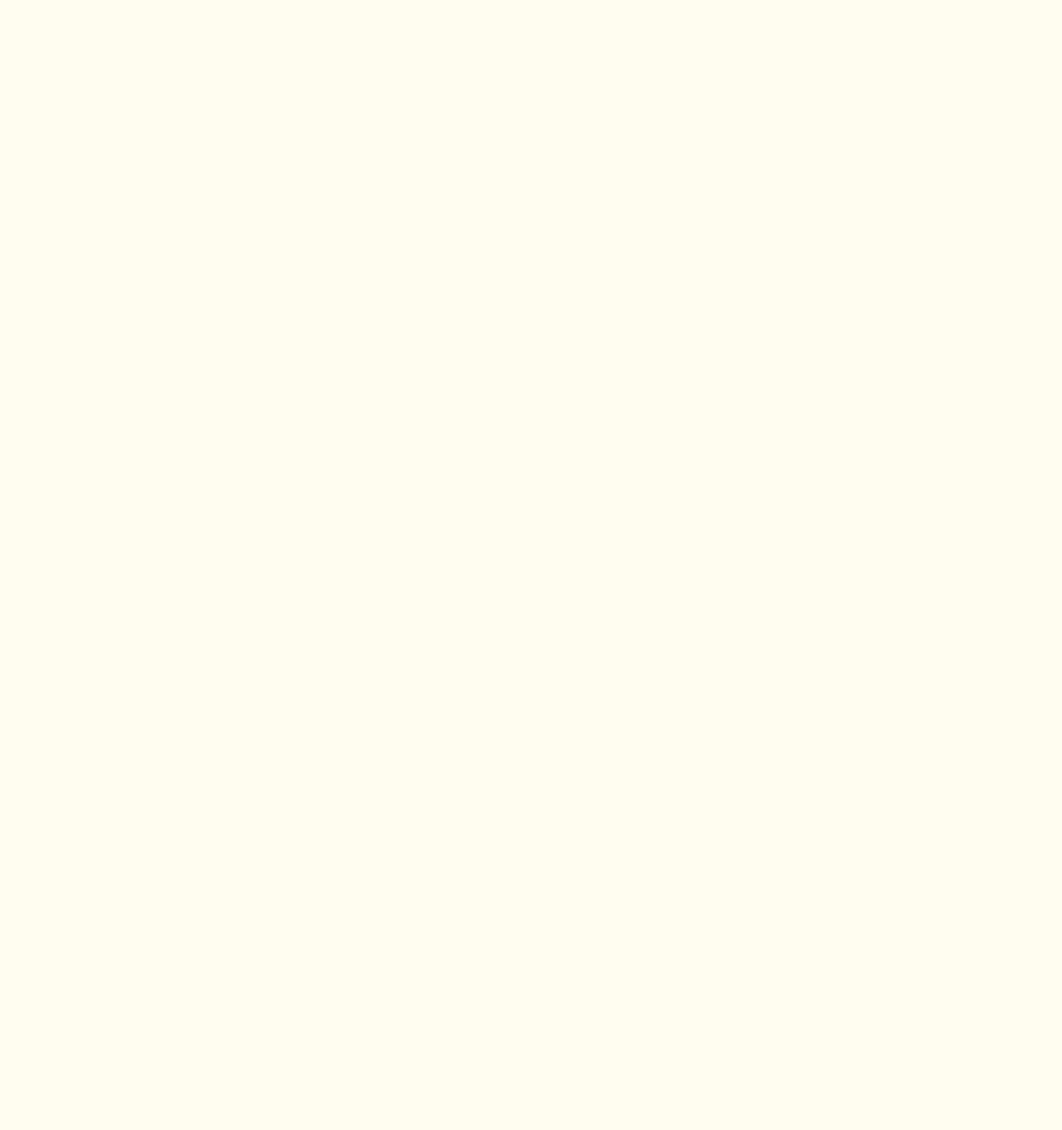
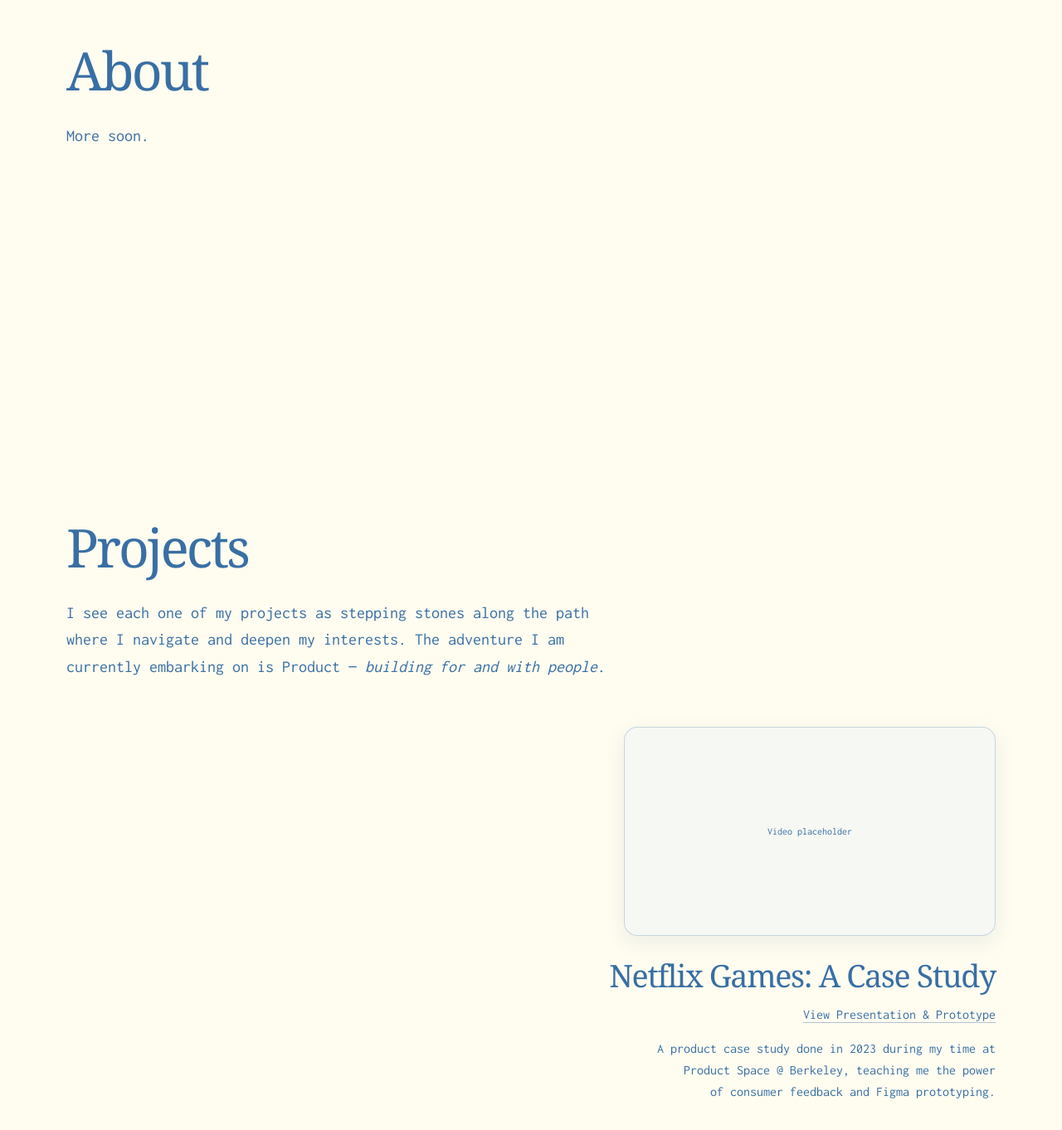
Before and after one commit to melaniehsiang/personal-website, a React (Vite) app: page / in a window 1280 px wide. Shown: the part 1082-2444 px from the top of the page at 83% size. Before the commit the page ends 800 px from the top, so only its background shows below. Built offline with nearby package versions, Linux system fonts and the light colour scheme.

Commit message:
Add about and projects sections

```diff
--- a/index.html
+++ b/index.html
@@ -3,7 +3,7 @@
   <head>
     <meta charset="UTF-8" />
     <meta name="viewport" content="width=device-width, initial-scale=1.0" />
-    <title>Trailhead to Product | Backpacking & Building</title>
+    <title>Melanie Hsiang</title>
     <meta
       name="description"
       content="A personal website connecting backpacking, product building, and the journeys that create memorable experiences."
--- a/src/main.jsx
+++ b/src/main.jsx
@@ -1,34 +1,96 @@
-import React from "react";
+import React, { useEffect } from "react";
 import ReactDOM from "react-dom/client";
 import "./index.css";
 
+const projects = [
+  {
+    title: "Netflix Games: A Case Study",
+    figmaUrl: "https://www.figma.com/proto/RQeW2ZigMMTtoTKMr0ZzJj/Presentation?node-id=411-17&p=f&viewport=-1086%2C-39%2C0.14&t=XWUW7E1VF8kO2M87-1&scaling=contain&content-scaling=fixed&starting-point-node-id=411%3A17&page-id=0%3A1",
+    blurb: "A product case study done in 2023 during my time at Product\u00a0Space\u00a0@\u00a0Berkeley, teaching me the power of consumer feedback and Figma prototyping.",
+  },
+];
+
+function ProjectCard({ project }) {
+  return (
+    <article className="ml-auto mt-14 max-w-3xl text-right">
+      <div className="ml-auto grid aspect-video w-[28rem] max-w-full place-items-center rounded-2xl border border-skyAccent/25 bg-babyBlue/20 text-center font-sans text-xs text-muted-foreground shadow-[0_8px_26px_rgba(31,74,116,0.08)]">
+        Video placeholder
+      </div>
+      <h3 className="mt-6 font-serif text-[clamp(1.5rem,3vw,2.35rem)] leading-tight tracking-[-0.035em] text-foreground">
+        {project.title}
+      </h3>
+      <a
+        href={project.figmaUrl}
+        target="_blank"
+        rel="noreferrer"
+        className="mt-3 inline-block font-sans text-base text-foreground underline decoration-skyAccent/40 underline-offset-4 transition hover:-translate-x-1 hover:decoration-skyAccent"
+      >
+        View Presentation &amp; Prototype
+      </a>
+      <p className="ml-auto mt-4 max-w-xl font-sans text-base leading-relaxed text-muted-foreground">
+        A product case study done in 2023 during my time at Product&nbsp;Space&nbsp;@&nbsp;Berkeley, teaching me the power
+        <br />
+        of consumer feedback and Figma prototyping.
+      </p>
+    </article>
+  );
+}
+
 function App() {
+  useEffect(() => {
+    const defaultTitle = "Melanie Hsiang";
+    const sections = Array.from(document.querySelectorAll("[data-page-title]"));
+
+    document.title = defaultTitle;
+
+    const observer = new IntersectionObserver(
+      (entries) => {
+        const visibleEntry = entries
+          .filter((entry) => entry.isIntersecting)
+          .sort((a, b) => b.intersectionRatio - a.intersectionRatio)[0];
+
+        if (!visibleEntry) return;
+
+        const sectionTitle = visibleEntry.target.dataset.pageTitle;
+        document.title = sectionTitle ? `${sectionTitle} - ${defaultTitle}` : defaultTitle;
+      },
+      { threshold: [0.35, 0.5, 0.7] },
+    );
+
+    sections.forEach((section) => observer.observe(section));
+
+    return () => observer.disconnect();
+  }, []);
+
   return (
     <div className="min-h-screen overflow-hidden">
       <header className="fixed left-0 top-0 z-20 h-screen w-48 px-4 py-7">
         <nav className="flex h-full flex-col gap-6">
           <a
             href="#top"
-            className="ml-3 grid h-[3.75rem] w-[3.75rem] place-items-center rounded-full border border-skyAccent/35 bg-ivory/25 text-[0.8125rem] font-extrabold tracking-tight text-foreground shadow-[0_6px_18px_rgba(56,111,164,0.12)] backdrop-blur-md transition duration-300 hover:scale-105 hover:bg-babyBlue/30"
+            className="ml-3 grid h-[3.75rem] w-[3.75rem] place-items-center rounded-full border border-skyAccent/35 bg-ivory/25 text-[0.8125rem] font-extrabold tracking-tight text-foreground shadow-[0_8px_26px_rgba(31,74,116,0.28)] backdrop-blur-md transition duration-300 hover:scale-105"
           >
             MKH
           </a>
           <div className="flex flex-1 flex-col gap-1.5 text-sm font-bold text-foreground">
-            <a className="rounded-xl px-3 py-2 transition duration-300 hover:translate-x-1 hover:bg-babyBlue/25" href="#projects">
+            <a className="rounded-xl px-3 py-2 transition duration-300 hover:translate-x-1" href="#about">
+              About
+            </a>
+            <a className="rounded-xl px-3 py-2 transition duration-300 hover:translate-x-1" href="#projects">
               Projects
             </a>
-            <a className="rounded-xl px-3 py-2 transition duration-300 hover:translate-x-1 hover:bg-babyBlue/25" href="#personal">
+            <a className="rounded-xl px-3 py-2 transition duration-300 hover:translate-x-1" href="#personal">
               Personal
             </a>
-            <a className="rounded-xl px-3 py-2 transition duration-300 hover:translate-x-1 hover:bg-babyBlue/25" href="#contact">
+            <a className="rounded-xl px-3 py-2 transition duration-300 hover:translate-x-1" href="#contact">
               Contact
             </a>
           </div>
         </nav>
       </header>
 
-      <main id="top" className="min-h-screen">
-        <section className="mx-auto flex min-h-screen w-[min(1120px,calc(100%-32px))] items-center justify-center py-20">
+      <main className="min-h-screen">
+        <section id="top" data-page-title="" className="mx-auto flex min-h-screen w-[min(1120px,calc(100%-32px))] items-center justify-center py-20">
           <div className="text-left">
             <h1 className="max-w-4xl font-serif text-[clamp(2.5rem,5.9vw,5.35rem)] leading-[0.95] tracking-[-0.045em] text-foreground">
               Hey, I&apos;m Melanie.
@@ -38,6 +100,34 @@ function App() {
             </p>
           </div>
         </section>
+
+        <section id="about" data-page-title="About" className="mx-auto flex min-h-screen w-[min(1120px,calc(100%-32px))] items-center justify-start py-20">
+          <div className="max-w-3xl text-left">
+            <h2 className="font-serif text-[clamp(2.25rem,5vw,4.5rem)] leading-[0.95] tracking-[-0.045em] text-foreground">
+              About
+            </h2>
+            <p className="mt-8 max-w-2xl font-sans text-xl leading-relaxed text-muted-foreground">
+              More soon.
+            </p>
+          </div>
+        </section>
+
+        <section id="projects" data-page-title="Projects" className="mx-auto min-h-screen w-[min(1120px,calc(100%-32px))] py-28">
+          <div className="max-w-3xl text-left">
+            <h2 className="font-serif text-[clamp(2.25rem,5vw,4.5rem)] leading-[0.95] tracking-[-0.045em] text-foreground">
+              Projects
+            </h2>
+            <p className="mt-8 max-w-2xl font-sans text-xl leading-relaxed text-muted-foreground">
+              I see each one of my projects as stepping stones along the path where I navigate and deepen my interests. The adventure I am currently embarking on is Product — <em>building for and with people</em>.
+            </p>
+          </div>
+
+          <div>
+            {projects.map((project) => (
+              <ProjectCard key={project.title} project={project} />
+            ))}
+          </div>
+        </section>
       </main>
     </div>
   );
```
